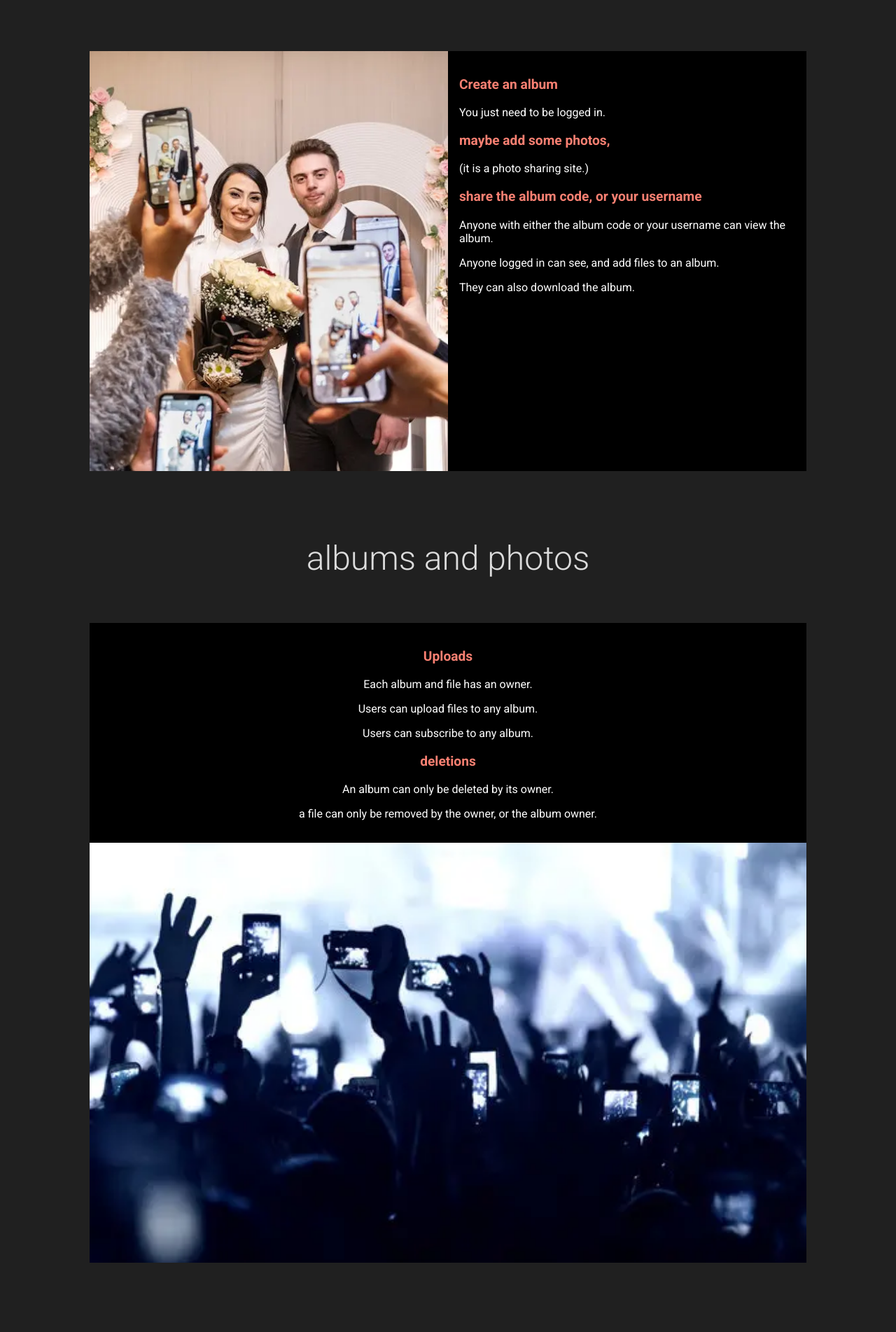
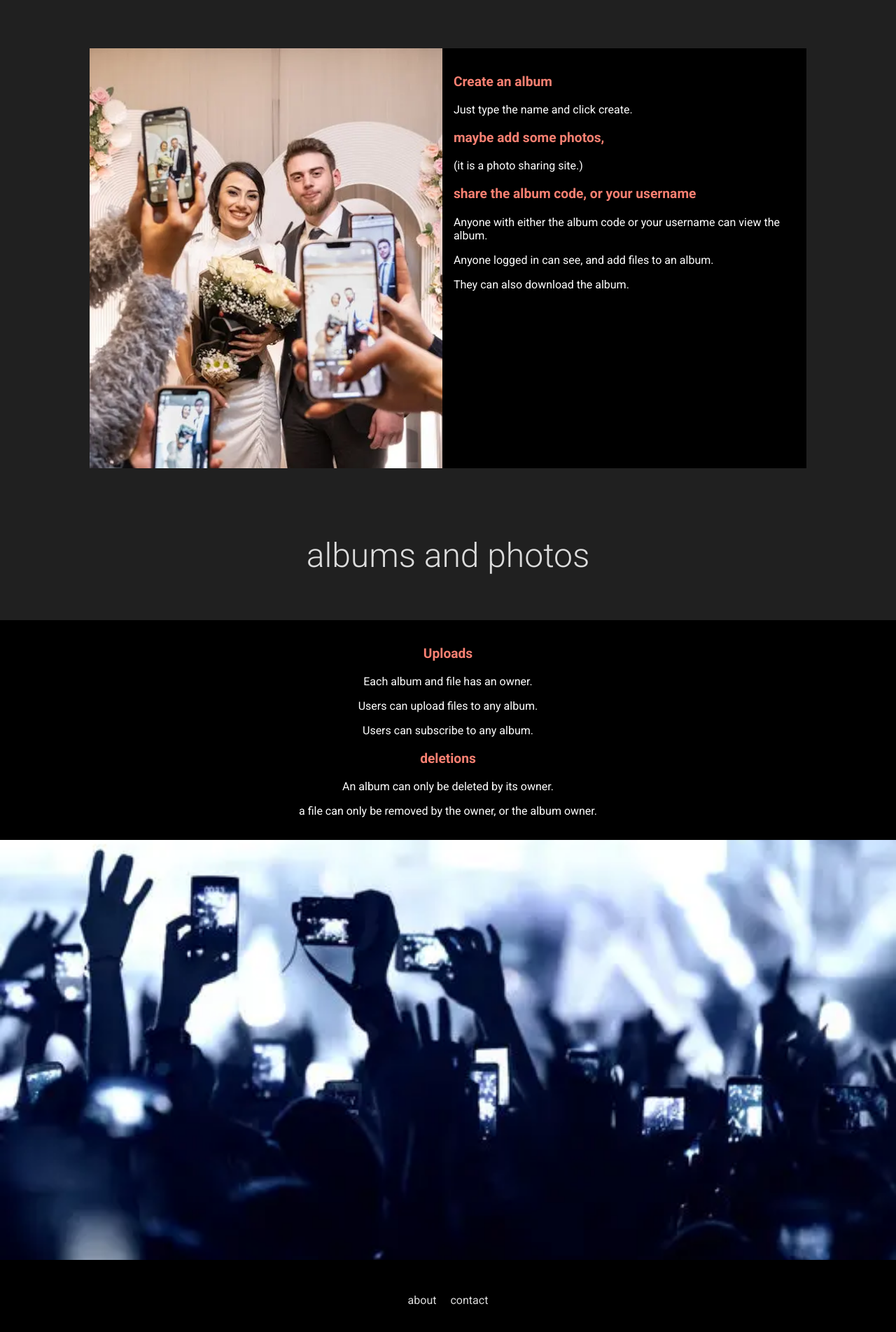
Before and after one commit to pxp888/partyshots-react, a React (Create React App) app: page / in a window 1280 px wide. Shown: the part 1425-3328 px from the top of the page at 70% size. Before the commit the page ends 3233 px from the top, so only its background shows below. Built offline with nearby package versions, Linux system fonts and the light colour scheme; no server answers; a web font is replaced by a local one.

Commit message:
fix landing styling

```diff
--- a/src/components/Landing.jsx
+++ b/src/components/Landing.jsx
@@ -37,7 +37,7 @@ function Landing() {
 				</div>
 				<div className="vbox">
 					<h3>Create an album</h3>
-					<p>You just need to be logged in. </p>
+					<p>Just type the name and click create.</p>
 					<h3>maybe add some photos,</h3>
 					<p>(it is a photo sharing site.)</p>
 					<h3>share the album code, or your username</h3>
@@ -49,7 +49,7 @@ function Landing() {
 
 			<p className='title2'>albums and photos</p>
 
-			<div className="landing1">
+			<div className="landing3">
 				<div className="hbox">
 					<h3>Uploads</h3>
 					<p>Each album and file has an owner.</p>
@@ -58,12 +58,17 @@ function Landing() {
 					<h3>deletions</h3>
 					<p>An album can only be deleted by its owner.</p>
 					<p>a file can only be removed by the owner, or the album owner.</p>
-
-
 				</div>
 				<div className="imdiv1">
 					<img src={cover5} alt="landingshot" />
 				</div>
+			</div>
+
+			<div className="footer">
+				<ul>
+					<li><a href="#">about</a></li>
+					<li><a href="#">contact</a></li>
+				</ul>
 			</div>
 
 		</div>
--- a/src/components/styles/Album.css
+++ b/src/components/styles/Album.css
@@ -43,3 +43,9 @@
     font-size: 1.4rem;
     color: var(--bright-color)
 }
+
+@media screen and (max-width: 650px) {
+    .album {
+        width: 100%;
+    }
+}
--- a/src/components/styles/Landing.css
+++ b/src/components/styles/Landing.css
@@ -55,7 +55,7 @@
 
 .imdiv1 {
     width: 100%;
-    /* height: 50vh; */
+    height: 600px;
     overflow: hidden;
 }
 
@@ -83,9 +83,8 @@
 
 .landing2 {
     width: 80%;
-    display: grid;
-    /* grid-template-columns: 3fr 2fr; */
-    grid-template-columns: repeat(auto-fit, minmax(360px, 1fr));
+    display: flex;
+    flex-direction: row;
     align-self: center;
     margin-bottom: 3rem;
 }
@@ -118,22 +117,43 @@
 }
 
 
+.footer {
+    width: 100%;
+    background-color: black;
+    color: white;
+    text-align: center;
+    padding: 1rem;
+    box-sizing: border-box;
+}
+
+.footer a {
+    color: gainsboro;
+    text-decoration: none;
+    margin: 10px;
+}
+
+.footer ul {
+    list-style-type: none;
+    display: flex;
+    justify-content: center;
+    padding: 1rem;
+}
+
+
 @media screen and (max-width: 900px) {
+
+    #landing .title {
+        font-size: 2.5rem;
+    }
+
     .landing1 {
-        display: flex;
-        flex-direction: column;
-        align-self: center;
         width: 100%;
     }
 
     .landing2 {
-        /* display: flex;
-        flex-direction: column-reverse; */
-        align-self: center;
         width: 100%;
+        flex-direction: column-reverse;
     }
 
-    .vbox {
-        grid-row-start: 1;
-    }
+
 }
```
